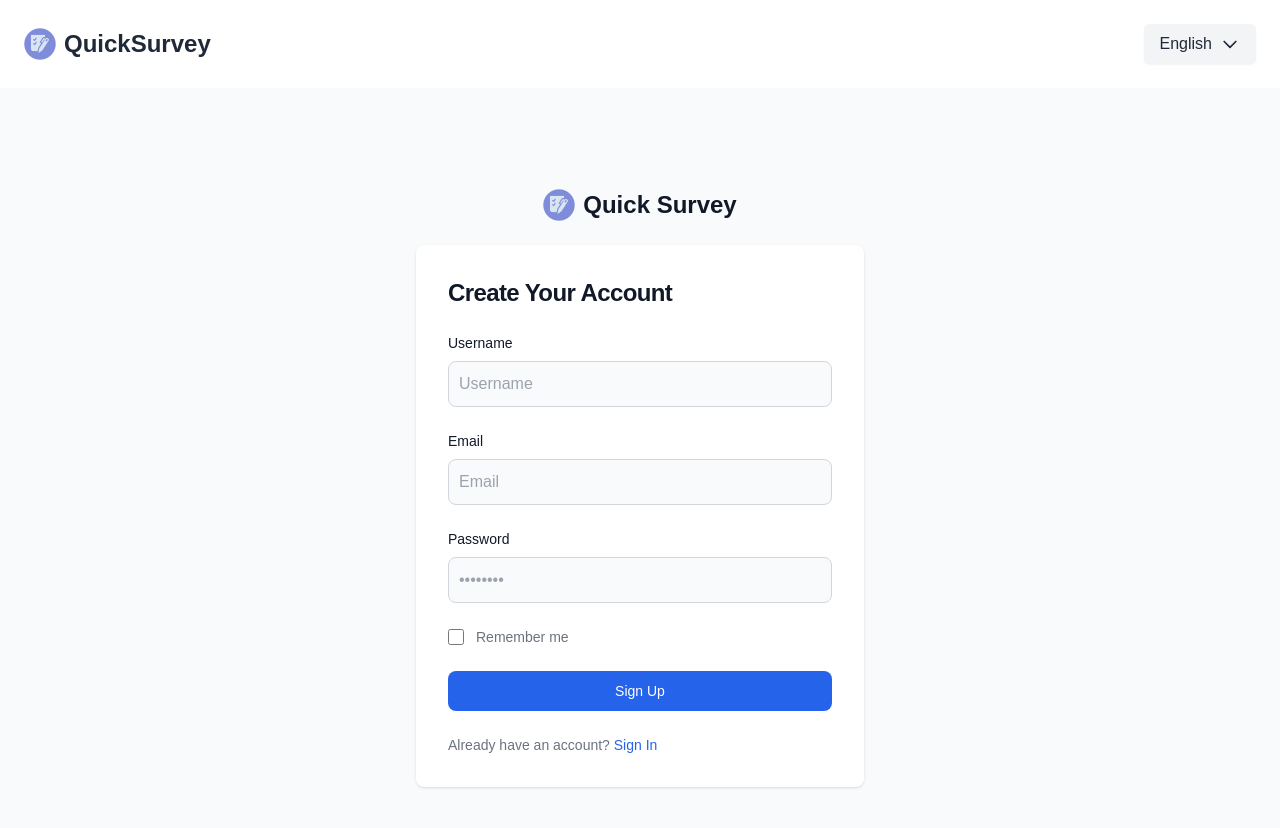
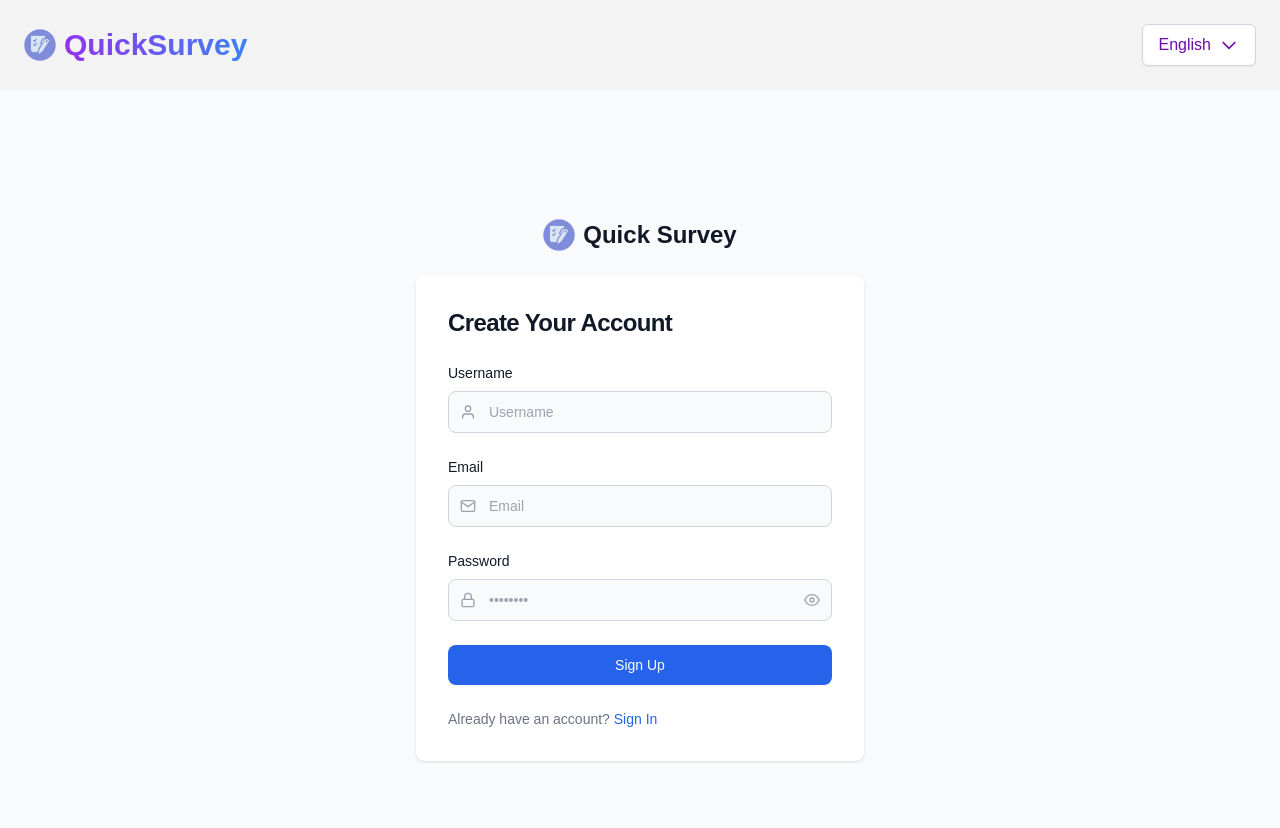
Before and after one commit to rajrana437/quicksurvey, a Next.js app: page /en/signup in a window 1280 px wide. Shown: the top 828 px of the page. Built offline with nearby package versions, Linux system fonts and the light colour scheme.

Commit message:
Update header theme and add icons to input boxes of login and signup

```diff
--- a/package.json
+++ b/package.json
@@ -11,6 +11,7 @@
   "dependencies": {
     "axios": "^1.7.7",
     "bcryptjs": "^2.4.3",
+    "feather-icons": "^4.29.2",
     "jsonwebtoken": "^9.0.2",
     "mongoose": "^8.8.0",
     "next": "15.0.2",
--- a/src/app/[locale]/login/page.tsx
+++ b/src/app/[locale]/login/page.tsx
@@ -68,11 +68,12 @@ export default function LoginPage() {
               <FormField
                 id="username"
                 label={t("username")}
-                type="username"
+                type="text"
                 placeholder={t("username")}
                 value={userName}
                 onChange={(e) => setUserName(e.target.value)}
                 required
+                icon="user"
               />
               <FormField
                 id="password"
@@ -82,8 +83,9 @@ export default function LoginPage() {
                 value={password}
                 onChange={(e) => setPassword(e.target.value)}
                 required
+                icon="password"
               />
-              <div className="flex items-center justify-between">
+              {/* <div className="flex items-center justify-between">
                 <div className="flex items-start">
                   <div className="flex items-center h-5">
                     <input
@@ -107,7 +109,7 @@ export default function LoginPage() {
                 >
                   {t("forgotPassword")}
                 </a>
-              </div>
+              </div> */}
               <button
                 type="submit"
                 disabled={loading}
--- a/src/app/[locale]/signup/page.tsx
+++ b/src/app/[locale]/signup/page.tsx
@@ -83,37 +83,38 @@ export default function SignUpPage() {
             </h1>
             <form className="space-y-4 md:space-y-6" onSubmit={handleSubmit}>
               <FormField
+                id="username"
                 label={t("username")}
-                id="username"
                 type="text"
+                placeholder={t("username")}
                 value={username}
                 onChange={(e) => setUsername(e.target.value)}
-                placeholder={t("username")}
                 required
-                error={errors.username}
+                icon="user"
               />
               <FormField
+                id="email"
                 label={t("email")}
-                id="email"
                 type="email"
+                placeholder={t("email")}
                 value={email}
                 onChange={(e) => setEmail(e.target.value)}
-                placeholder={t("email")}
                 required
-                error={errors.email}
+                icon="email"
               />
               <FormField
+                id="password"
                 label={t("password")}
-                id="password"
                 type="password"
+                placeholder="••••••••"
                 value={password}
                 onChange={(e) => setPassword(e.target.value)}
-                placeholder="••••••••"
                 required
-                error={errors.password}
+                icon="password"
               />
+
               {errors.api && <p className="text-red-500 text-sm">{errors.api}</p>}
-              <div className="flex items-center justify-between">
+              {/* <div className="flex items-center justify-between">
                 <div className="flex items-start">
                   <div className="flex items-center h-5">
                     <input
@@ -128,7 +129,7 @@ export default function SignUpPage() {
                     </label>
                   </div>
                 </div>
-              </div>
+              </div> */}
               <button
                 type="submit"
                 className="w-full text-white bg-primary-600 hover:bg-primary-700 focus:ring-4 focus:outline-none focus:ring-primary-300 font-medium rounded-lg text-sm px-5 py-2.5 text-center dark:bg-primary-600 dark:hover:bg-primary-700 dark:focus:ring-primary-800"
--- a/src/app/components/FormField.tsx
+++ b/src/app/components/FormField.tsx
@@ -1,41 +1,83 @@
+import { useState } from "react";
+import { FiEye, FiEyeOff, FiUser, FiMail, FiLock } from "react-icons/fi";
+
 interface FormFieldProps {
+  id: string;
   label: string;
-  id: string;
   type: string;
+  placeholder: string;
   value: string;
   onChange: (e: React.ChangeEvent<HTMLInputElement>) => void;
-  placeholder: string;
   required?: boolean;
-  error?: string; // Optional error message prop
+  error?: string;
+  icon?: "user" | "email" | "password";
 }
 
-const FormField = ({
+export default function FormField({
+  id,
   label,
-  id,
   type,
+  placeholder,
   value,
   onChange,
-  placeholder,
-  required,
-  error,
-}: FormFieldProps) => {
+  required = false,
+  error = "",
+  icon,
+}: FormFieldProps) {
+  const [showPassword, setShowPassword] = useState(false);
+
+  const renderIcon = () => {
+    switch (icon) {
+      case "user":
+        return <FiUser className="text-gray-400" />;
+      case "email":
+        return <FiMail className="text-gray-400" />;
+      case "password":
+        return <FiLock className="text-gray-400" />;
+      default:
+        return null;
+    }
+  };
+
+  const togglePasswordVisibility = () => {
+    setShowPassword(!showPassword);
+  };
+
   return (
-    <div>
-      <label htmlFor={id} className="block mb-2 text-sm font-medium text-gray-900 dark:text-white">
+    <div className="relative">
+      <label
+        htmlFor={id}
+        className="block mb-2 text-sm font-medium text-gray-900 dark:text-white"
+      >
         {label}
       </label>
-      <input
-        type={type}
-        id={id}
-        value={value} // This will be controlled by the formData state
-        onChange={onChange} // This updates the formData state
-        className={`bg-gray-50 border ${error ? 'border-red-500' : 'border-gray-300'} text-gray-900 rounded-lg focus:ring-primary-600 focus:border-primary-600 block w-full p-2.5 dark:bg-gray-700 dark:border-gray-600 dark:placeholder-gray-400 dark:text-white dark:focus:ring-blue-500 dark:focus:border-blue-500`}
-        placeholder={placeholder}
-        required={required}
-      />
-      {error && <p className="text-xs text-red-500">{error}</p>} {/* Display error message */}
+      <div className="relative">
+        {icon && (
+          <div className="absolute inset-y-0 left-0 flex items-center pl-3">
+            {renderIcon()}
+          </div>
+        )}
+        <input
+          id={id}
+          type={type === "password" && showPassword ? "text" : type}
+          placeholder={placeholder}
+          value={value}
+          onChange={onChange}
+          required={required}
+          className={`${
+            icon ? "pl-10" : ""
+          } bg-gray-50 border border-gray-300 text-gray-900 sm:text-sm rounded-lg focus:ring-primary-600 focus:border-primary-600 block w-full p-2.5 dark:bg-gray-700 dark:border-gray-600 dark:placeholder-gray-400 dark:text-white`}
+        />
+        {type === "password" && (
+          <div
+            className="absolute inset-y-0 right-0 flex items-center pr-3 cursor-pointer"
+            onClick={togglePasswordVisibility}
+          >
+            {showPassword ? <FiEyeOff className="text-gray-400" /> : <FiEye className="text-gray-400" />}
+          </div>
+        )}
+      </div>
+      {error && <p className="text-sm text-red-500">{error}</p>}
     </div>
   );
-};
-
-export default FormField;
+}
--- a/src/app/components/Header.tsx
+++ b/src/app/components/Header.tsx
@@ -22,7 +22,7 @@ export default function Header() {
   const [dropdownOpen, setDropdownOpen] = useState(false);
 
   return (
-    <header className="flex justify-between items-center p-6 bg-white shadow-md">
+    <header className="flex justify-between items-center p-6 bg-[#F3F3F3] shadow-md">
       <div className="flex items-center">
         <Image
           className="w-8 h-8 mr-2"
@@ -31,14 +31,17 @@ export default function Header() {
           width={100}
           height={100}
         />
-        <h1 className="text-2xl font-bold text-gray-800 hover:text-blue-600 transition-colors">
+        <h1
+          className="text-3xl font-extrabold bg-clip-text text-transparent bg-gradient-to-r from-purple-600 to-blue-500 hover:from-purple-700 hover:to-blue-600 transition-colors"
+          style={{ fontFamily: "'Poppins', sans-serif" }}
+        >
           QuickSurvey
         </h1>
       </div>
       <div className="relative">
         <button
           onClick={() => setDropdownOpen(!dropdownOpen)}
-          className="flex items-center px-4 py-2 bg-gray-100 text-gray-800 font-medium rounded-md shadow-sm hover:bg-gray-200 transition-colors"
+          className="flex items-center px-4 py-2 bg-white text-[#6A0DAD] font-medium rounded-md shadow-sm border border-gray-300 hover:bg-[#EDE7F6] hover:border-gray-400 transition-colors"
         >
           {currentLang === "en" ? "English" : "Français"}
           <svg
@@ -64,8 +67,8 @@ export default function Header() {
               <li>
                 <button
                   onClick={() => handleLanguageChange("en")}
-                  className={`block w-full text-left px-4 py-2 hover:bg-blue-600 hover:text-white ${
-                    currentLang === "en" ? "bg-blue-100 text-blue-600" : "text-gray-800"
+                  className={`block w-full text-left px-4 py-2 hover:bg-[#6A0DAD] hover:text-white ${
+                    currentLang === "en" ? "bg-purple-100 text-[#6A0DAD]" : "text-gray-800"
                   }`}
                 >
                   English
@@ -74,8 +77,8 @@ export default function Header() {
               <li>
                 <button
                   onClick={() => handleLanguageChange("fr")}
-                  className={`block w-full text-left px-4 py-2 hover:bg-blue-600 hover:text-white ${
-                    currentLang === "fr" ? "bg-blue-100 text-blue-600" : "text-gray-800"
+                  className={`block w-full text-left px-4 py-2 hover:bg-[#6A0DAD] hover:text-white ${
+                    currentLang === "fr" ? "bg-purple-100 text-[#6A0DAD]" : "text-gray-800"
                   }`}
                 >
                   Français
```
Also changed, not shown: 1 other file (tests, documents, lock files or other folders).
